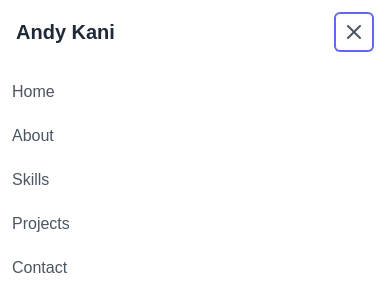
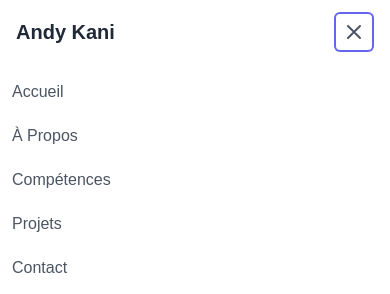
Before and after one commit to andydefer/portfolio, a React (Vite) app: page / in a window 390 px wide. Both pictures are taken after a click on the button "Open main menu". Shown: the top 294 px of the page. Built offline with nearby package versions, Linux system fonts and the light colour scheme.

Commit message:
Fix name in navigation section

```diff
--- a/src/components/Navbar.tsx
+++ b/src/components/Navbar.tsx
@@ -135,11 +135,10 @@ const Navbar = () => {
             exit="hidden"
           >
             <div className="pt-2 pb-3 space-y-1 bg-white">
-              {["Home", "About", "Skills", "Projects", "Contact"].map(
-                (item, index) => (
+              {data.routes.map((item, index) => (
                 <motion.a
-                    key={item}
-                    href={`#${item.toLowerCase()}`}
+                  key={item.name}
+                  href={`#${item.link.toLowerCase()}`}
                   className="block px-3 py-2 text-base font-medium text-gray-600 hover:text-gray-900 hover:bg-gray-50"
                   initial={{ opacity: 0, x: -20 }}
                   animate={{ opacity: 1, x: 0 }}
@@ -151,10 +150,9 @@ const Navbar = () => {
                   whileTap={{ backgroundColor: "#EEF2FF" }}
                   onClick={() => setIsMenuOpen(false)}
                 >
-                    {item}
+                  {item.name}
                 </motion.a>
-                )
-              )}
+              ))}
             </div>
           </motion.div>
         )}
```
Lines whose indentation alone changed are shown as unchanged.
